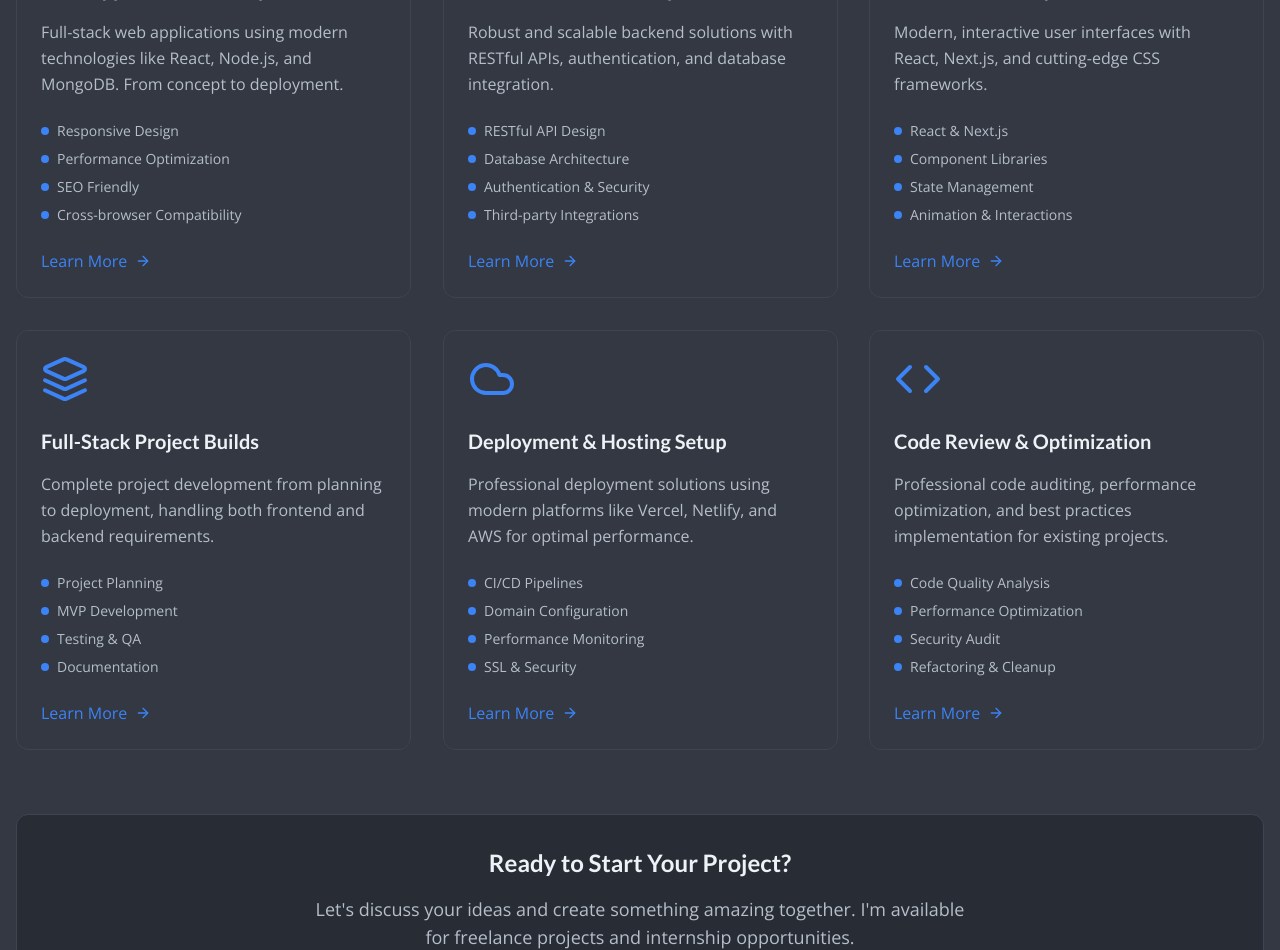
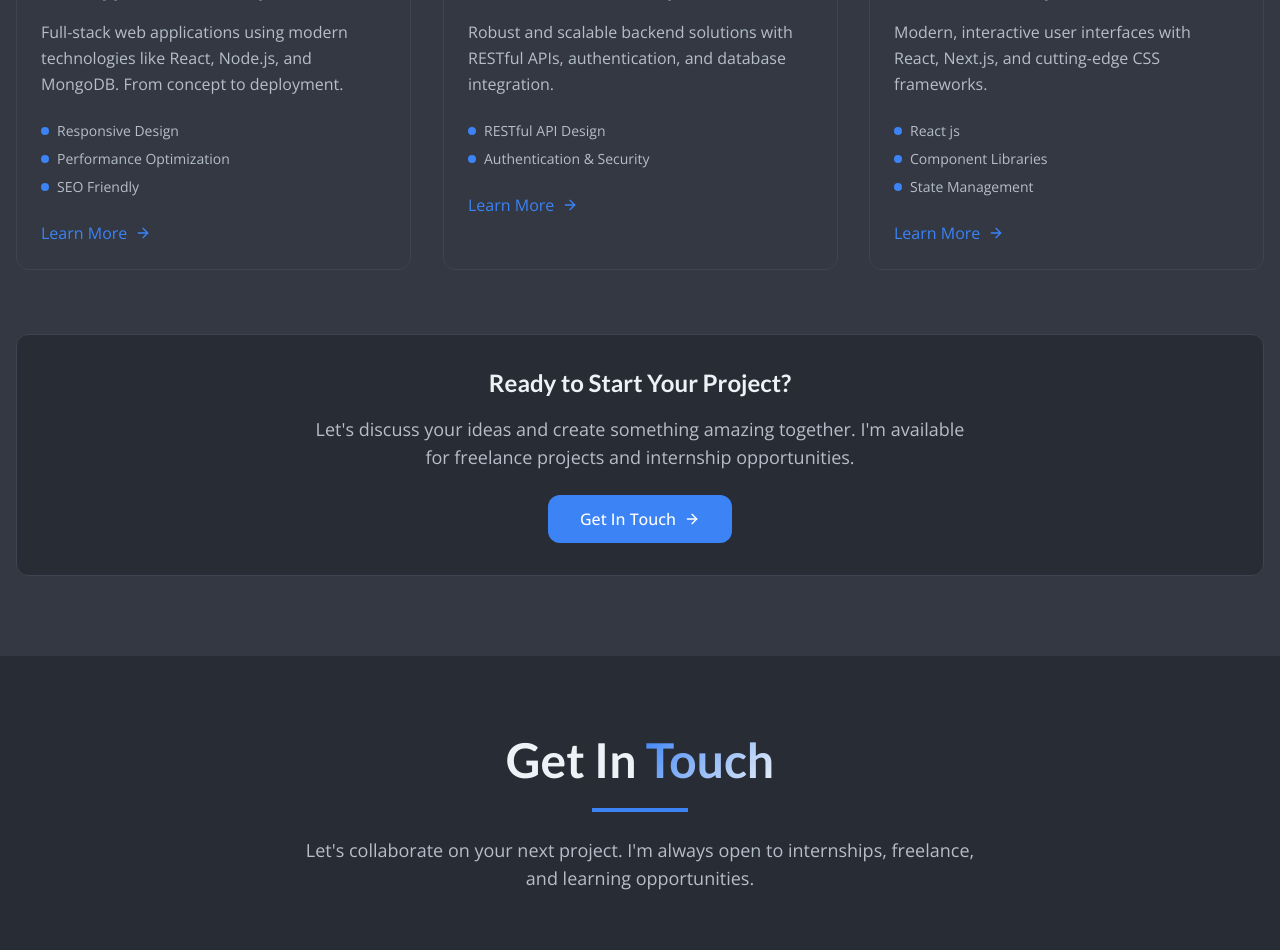
Before and after one commit to pralhad-69/portfolio, a React (Vite) app: page / in a window 1280 px wide. Shown: the part 4440-5390 px from the top of the page. Built offline with nearby package versions, Linux system fonts and the light colour scheme.

Commit message:
Update Services.tsx

```diff
--- a/client/components/sections/Services.tsx
+++ b/client/components/sections/Services.tsx
@@ -19,7 +19,6 @@ const Services = () => {
         "Responsive Design",
         "Performance Optimization",
         "SEO Friendly",
-        "Cross-browser Compatibility",
       ],
     },
     {
@@ -29,9 +28,7 @@ const Services = () => {
         "Robust and scalable backend solutions with RESTful APIs, authentication, and database integration.",
       features: [
         "RESTful API Design",
-        "Database Architecture",
         "Authentication & Security",
-        "Third-party Integrations",
       ],
     },
     {
@@ -40,48 +37,11 @@ const Services = () => {
       description:
         "Modern, interactive user interfaces with React, Next.js, and cutting-edge CSS frameworks.",
       features: [
-        "React & Next.js",
+        "React js",
         "Component Libraries",
         "State Management",
-        "Animation & Interactions",
       ],
-    },
-    {
-      icon: <Layers size={48} />,
-      title: "Full-Stack Project Builds",
-      description:
-        "Complete project development from planning to deployment, handling both frontend and backend requirements.",
-      features: [
-        "Project Planning",
-        "MVP Development",
-        "Testing & QA",
-        "Documentation",
-      ],
-    },
-    {
-      icon: <Cloud size={48} />,
-      title: "Deployment & Hosting Setup",
-      description:
-        "Professional deployment solutions using modern platforms like Vercel, Netlify, and AWS for optimal performance.",
-      features: [
-        "CI/CD Pipelines",
-        "Domain Configuration",
-        "Performance Monitoring",
-        "SSL & Security",
-      ],
-    },
-    {
-      icon: <Code size={48} />,
-      title: "Code Review & Optimization",
-      description:
-        "Professional code auditing, performance optimization, and best practices implementation for existing projects.",
-      features: [
-        "Code Quality Analysis",
-        "Performance Optimization",
-        "Security Audit",
-        "Refactoring & Cleanup",
-      ],
-    },
+    }
   ];
 
   return (
```
